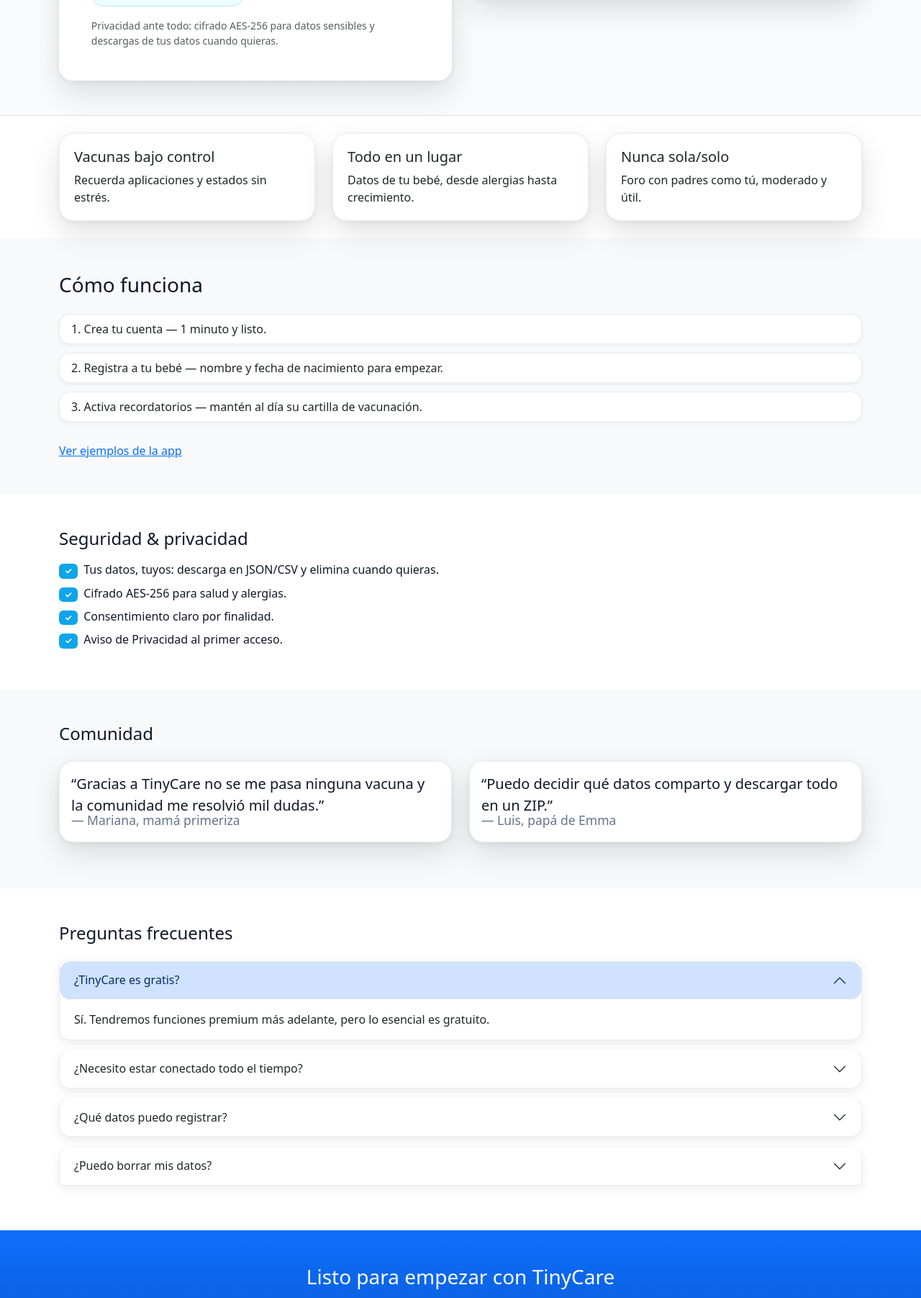
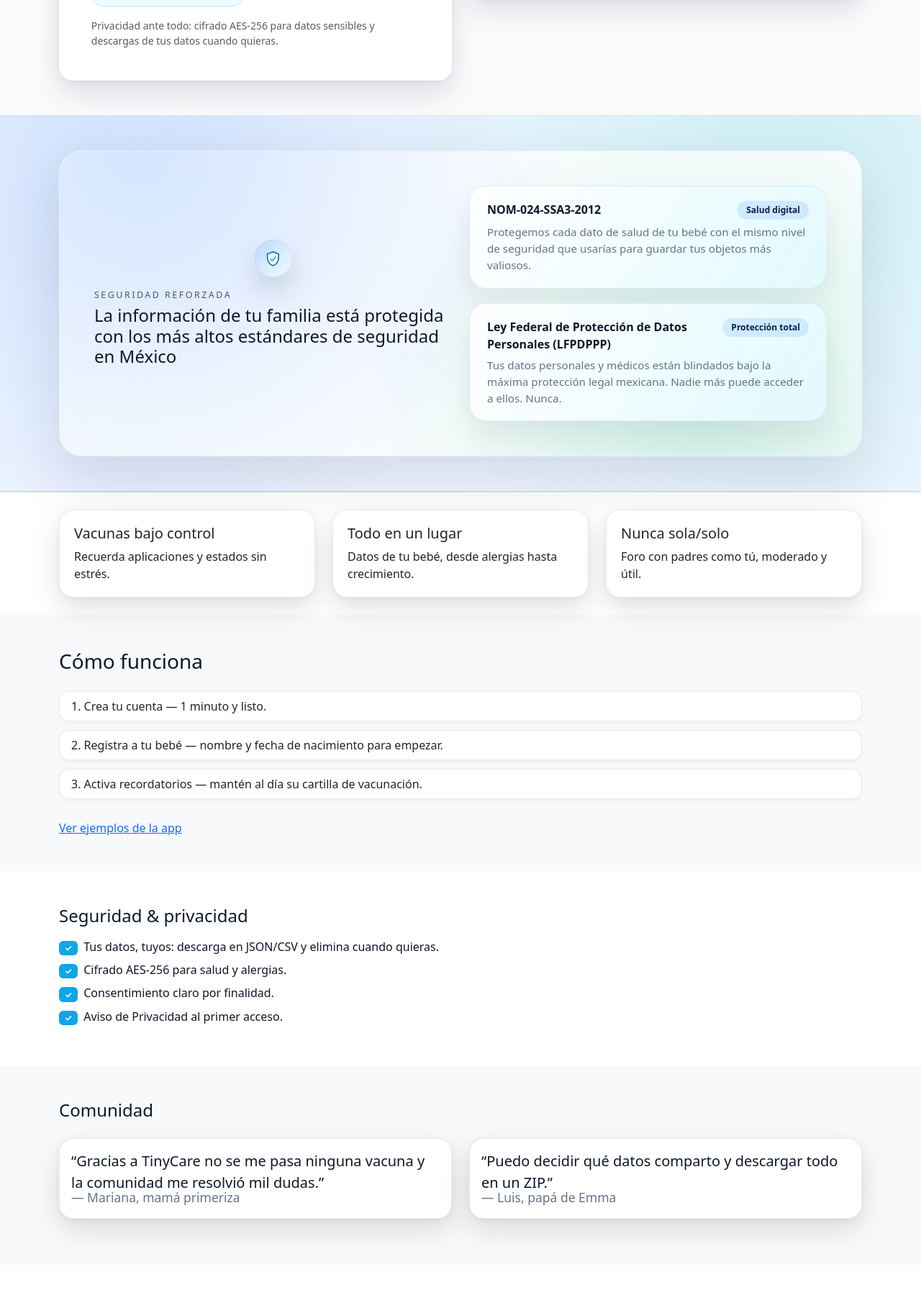
Before and after one commit to DanielRosadoRodriguez/tinycare, a Django app: page / in a window 1280 px wide. Shown: the part 573-2376 px from the top of the page at 72% size. Run offline with Django 5.2, Linux system fonts and the light colour scheme.

Commit message:
feat: agrega banner de cumplimiento normativo

```diff
--- a/pages/templates/pages/home.html
+++ b/pages/templates/pages/home.html
@@ -175,6 +175,109 @@
     a.link-secondary{ color:#64748b; }
     a.link-secondary:hover{ color:#334155; text-decoration:none; }
     .link-light:hover{ text-decoration: underline; }
+
+    /* ===================== COMPLIANCE BANNER ===================== */
+    .compliance-banner{
+      background:
+        radial-gradient(circle at 15% 20%, rgba(59,130,246,.18), transparent 45%),
+        radial-gradient(circle at 85% 15%, rgba(45,212,191,.16), transparent 50%),
+        #eef5ff;
+      border-top: var(--tc-soft-border);
+      border-bottom: var(--tc-soft-border);
+    }
+    .compliance-card{
+      position:relative;
+      border-radius: 32px;
+      padding: clamp(2rem, 4vw, 3rem);
+      background: rgba(255,255,255,.9);
+      border: 1px solid rgba(148,163,184,.15);
+      box-shadow: 0 30px 80px rgba(15,23,42,.12);
+      overflow:hidden;
+      isolation:isolate;
+    }
+    .compliance-card::before,
+    .compliance-card::after{
+      content:"";
+      position:absolute; inset:0;
+      pointer-events:none;
+      z-index:0;
+    }
+    .compliance-card::before{
+      background: radial-gradient(circle at 10% 0%, rgba(13,110,253,.18), transparent 55%);
+      opacity:.9;
+    }
+    .compliance-card::after{
+      background: radial-gradient(circle at 80% 90%, rgba(16,185,129,.2), transparent 50%);
+      opacity:.9;
+    }
+    .compliance-card > *{ position:relative; z-index:1; }
+    .compliance-label{
+      text-transform:uppercase;
+      letter-spacing:.2em;
+      font-size:.78rem;
+      color:#0f172ab3;
+    }
+    .compliance-icon{
+      width:3.25rem; height:3.25rem;
+      border-radius:1.75rem;
+      background:linear-gradient(135deg, rgba(13,110,253,.18), rgba(236,254,255,.95));
+      display:flex; align-items:center; justify-content:center;
+      box-shadow: inset 0 0 0 1px rgba(15,23,42,.05), 0 18px 35px rgba(15,23,42,.15);
+      color:#0369a1;
+    }
+    .compliance-icon svg{ width:1.55rem; height:1.55rem; }
+    .compliance-highlight{
+      display:flex; flex-direction:column; gap:.35rem;
+    }
+    .compliance-list{
+      display:flex; flex-direction:column; gap:1.25rem;
+      margin:0; padding:0;
+      list-style:none;
+    }
+    .compliance-list li{
+      border-radius: 24px;
+      padding:1.25rem 1.5rem;
+      background: linear-gradient(120deg, rgba(255,255,255,.95), rgba(226,250,255,.9));
+      border: 1px solid rgba(148,163,184,.18);
+      box-shadow: 0 20px 40px rgba(15,23,42,.08);
+      backdrop-filter: blur(4px);
+    }
+    .law-header{
+      display:grid;
+      grid-template-columns: minmax(0,1fr) auto;
+      align-items:flex-start;
+      gap:.35rem .75rem;
+      margin-bottom:.4rem;
+    }
+    .law-title{
+      font-weight:600;
+      color:#0f172a;
+      font-size:1rem;
+      margin:0;
+    }
+    .law-tag{
+      padding:.25rem .75rem;
+      border-radius:999px;
+      font-size:.75rem;
+      background:rgba(13,110,253,.12);
+      color:#0f1f4b;
+      font-weight:600;
+      justify-self:end;
+    }
+    .law-desc{ color:var(--tc-muted); margin:0; font-size:.95rem; line-height:1.5; }
+    @media (max-width: 991px){
+      .compliance-card{
+        text-align:left;
+      }
+    }
+    @media (max-width: 575px){
+      .law-header{
+        grid-template-columns:1fr;
+      }
+      .law-tag{
+        justify-self:start;
+      }
+    }
   </style>
 </head>
 <body class="bg-white text-slate">
@@ -245,6 +348,48 @@
       </div>
     </div>
   </header>
+
+  <!-- ================= COMPLIANCE BANNER ================= -->
+  <section class="compliance-banner py-5" aria-label="Marco normativo TinyCare">
+    <div class="container">
+      <div class="compliance-card">
+        <div class="row g-4 align-items-center">
+          <div class="col-12 col-lg-6">
+            <div class="d-flex flex-nowrap align-items-center gap-3 compliance-highlight">
+              <span class="compliance-icon" aria-hidden="true">
+                <svg viewBox="0 0 32 32" fill="none">
+                  <path d="M16 3.5l10 4v7c0 7-5 13-10 14-5-1-10-7-10-14v-7l10-4z" stroke="#0369a1" stroke-width="2" fill="rgba(255,255,255,.6)"/>
+                  <path d="M11.5 16.5l3.2 3.2 5.8-6.6" stroke="#10b981" stroke-width="2" stroke-linecap="round" stroke-linejoin="round"/>
+                </svg>
+              </span>
+              <div>
+                <p class="compliance-label mb-1">Seguridad reforzada</p>
+                <h2 class="h4 mb-0">La información de tu familia está protegida con los más altos estándares de seguridad en México</h2>
+              </div>
+            </div>
+          </div>
+          <div class="col-12 col-lg-6">
+            <ul class="compliance-list" aria-label="Leyes y normas respaldadas">
+              <li>
+                <div class="law-header">
+                  <span class="law-title">NOM-024-SSA3-2012</span>
+                  <span class="law-tag">Salud digital</span>
+                </div>
+                <p class="law-desc mb-0">Protegemos cada dato de salud de tu bebé con el mismo nivel de seguridad que usarías para guardar tus objetos más valiosos.</p>
+              </li>
+              <li>
+                <div class="law-header">
+                  <span class="law-title">Ley Federal de Protección de Datos Personales (LFPDPPP)</span>
+                  <span class="law-tag">Protección total</span>
+                </div>
+                <p class="law-desc mb-0">Tus datos personales y médicos están blindados bajo la máxima protección legal mexicana. Nadie más puede acceder a ellos. Nunca.</p>
+              </li>
+            </ul>
+          </div>
+        </div>
+      </div>
+    </div>
+  </section>
 
   <!-- ================= VALUE STRIPS ================= -->
   <section class="py-4 border-top">
```
Also changed, not shown: 1 other file.
